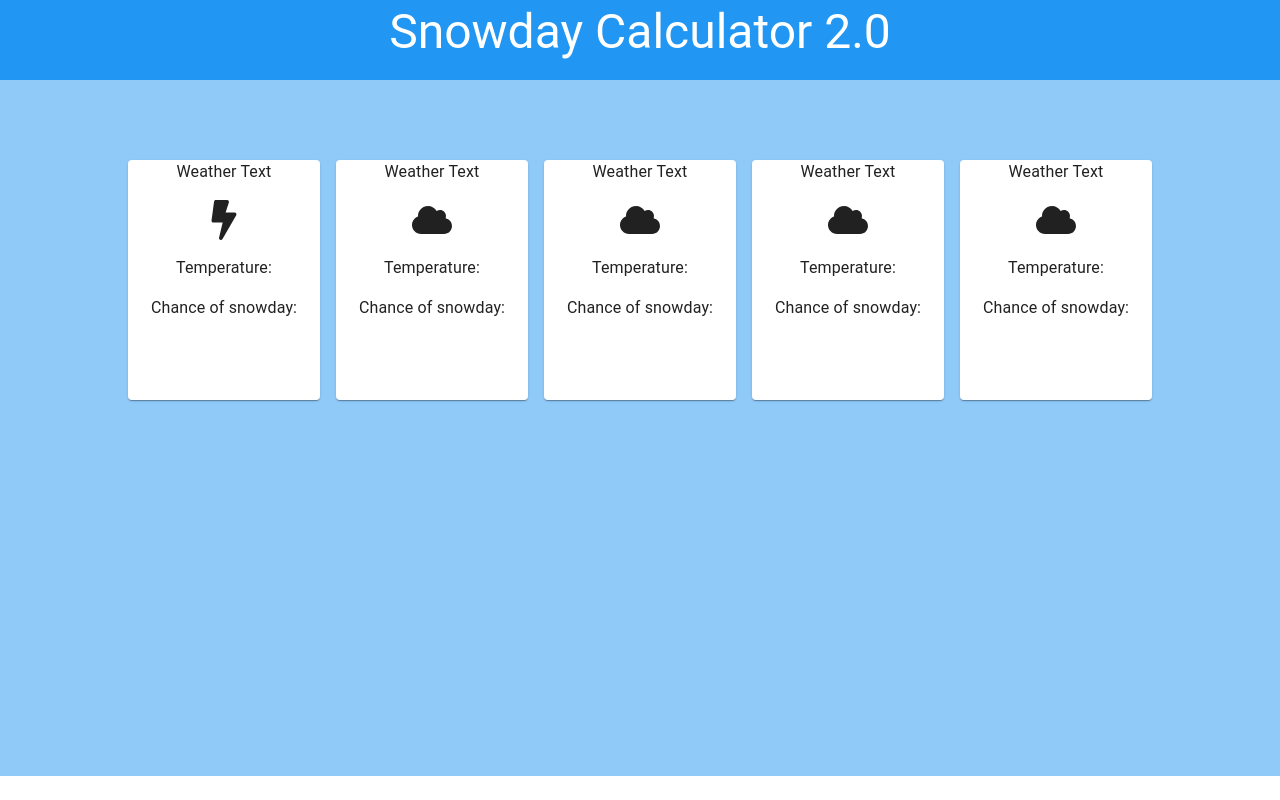
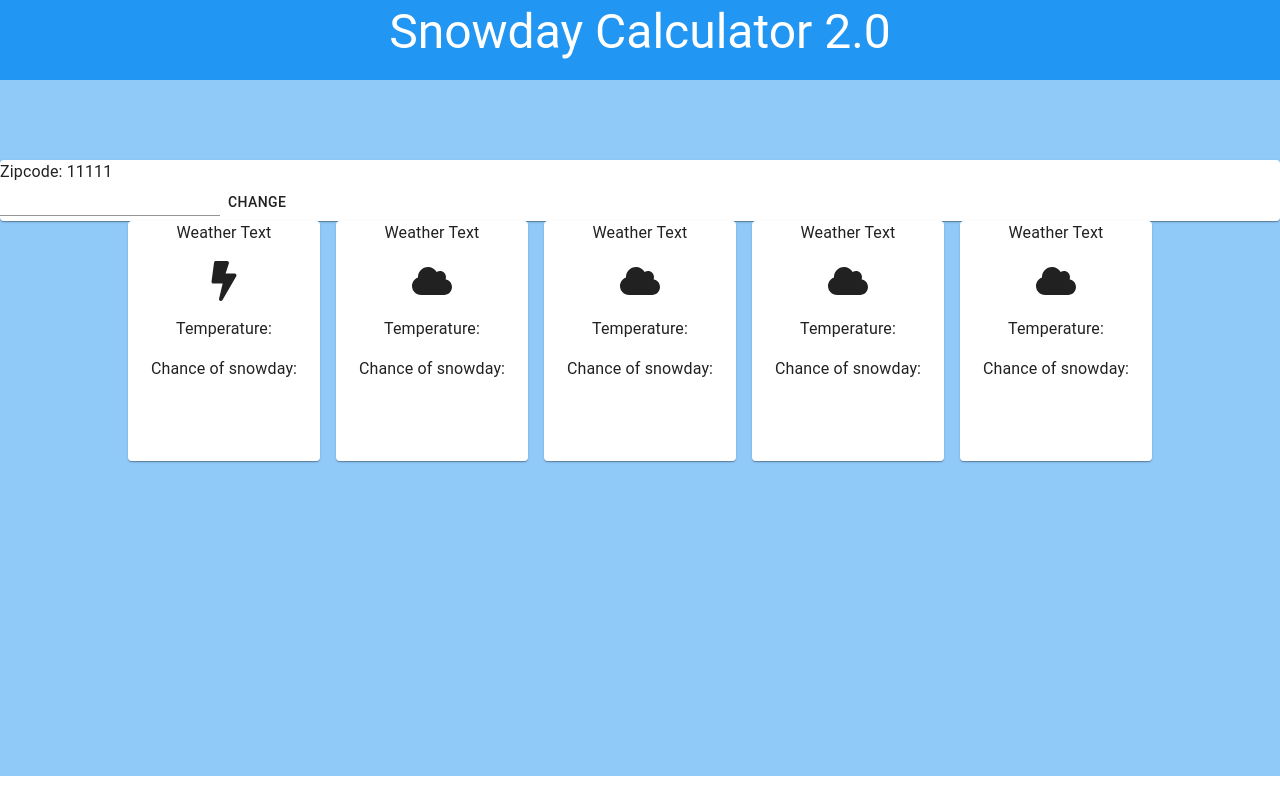
Before and after one commit to briankeefe/Snowday, a React (Create React App) app in the folder my-app/: page / in a window 1280 px wide. Built offline with nearby package versions, Linux system fonts and the light colour scheme.

Commit message:
added a zip field

```diff
--- a/my-app/src/App.js
+++ b/my-app/src/App.js
@@ -1,30 +1,53 @@
 import React from 'react';
 import logo from './logo.svg';
 import './App.css';
-import { Box, Typography, Grid } from '@material-ui/core'
+import { Box, Typography, Grid, Paper, TextField, Button } from '@material-ui/core'
 import "./style.scss";
 import Card from "./Card"
-import {blue} from "@material-ui/core/colors"
+import { blue } from "@material-ui/core/colors";
+import { useState } from "react";
 
 function App() {
+	const [zip, setZip] = useState(11111);
+	const [textField, setTextField] = useState(zip);
+
+	const changeZip = (n) => {
+		console.log(n);
+	}
+
+	const updateText = (e) => {
+		setTextField(e.target.value);
+	}
+
+	const updateZip = (e) => {
+		setZip(textField);
+	}
+
 	return (
-		<Box className="home-page" style={{backgroundColor: blue[200]}}>
+		<Box className="home-page" style={{ backgroundColor: blue[200] }}>
 			<Box className="next-box" pt={10}>
+				<Paper>
+					<Box flex justifyContent="center">
+						<Typography>Zipcode: {zip}</Typography>
+						<TextField onChange={updateText}></TextField>
+						<Button onClick={updateZip}>Change</Button>
+					</Box>
+				</Paper>
 				<Grid container justify="center" spacing={2}>
 					<Grid item>
-						<Card temp={100}/>
+						<Card temp={100} />
 					</Grid>
 					<Grid item>
-						<Card/>
+						<Card />
 					</Grid>
 					<Grid item>
-						<Card/>
+						<Card />
 					</Grid>
 					<Grid item>
-						<Card/>
+						<Card />
 					</Grid>
 					<Grid item>
-						<Card/>
+						<Card />
 					</Grid>
 				</Grid>
 			</Box>
```
